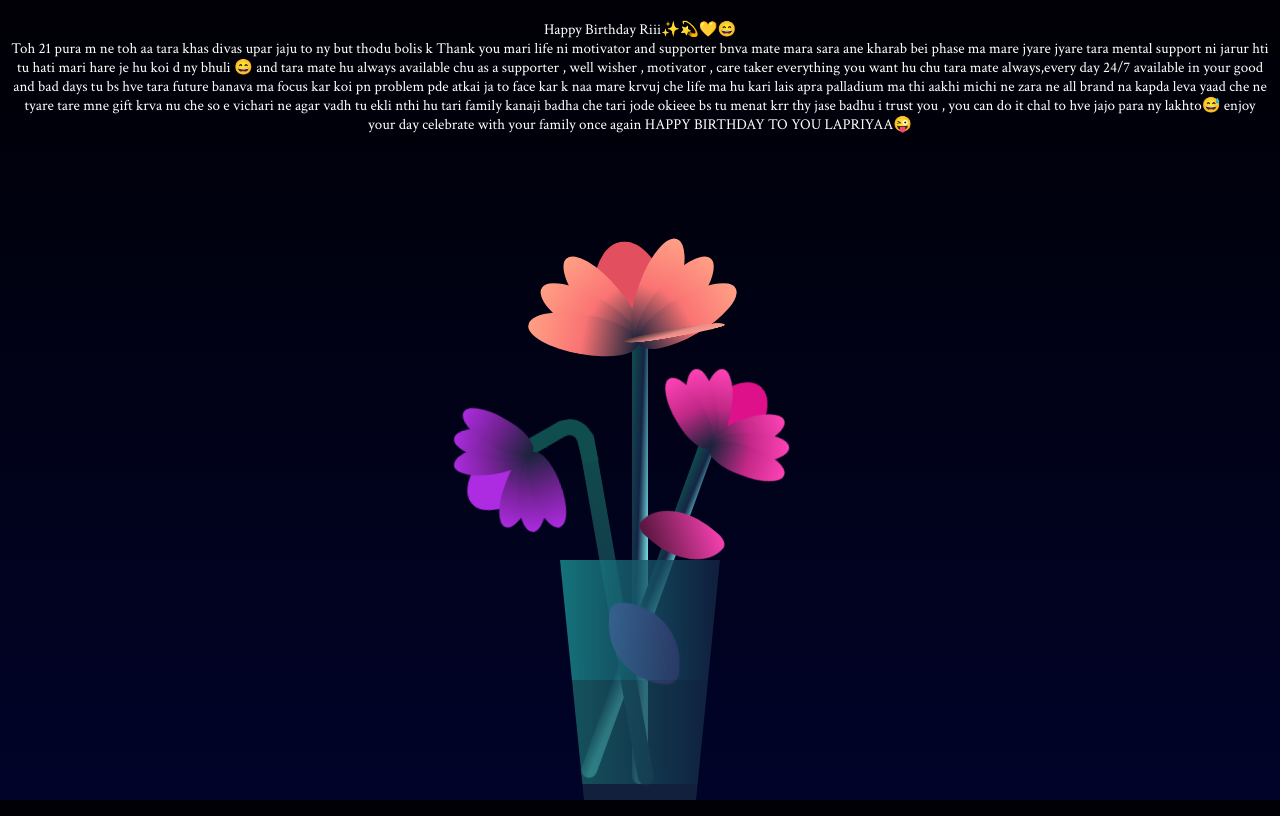
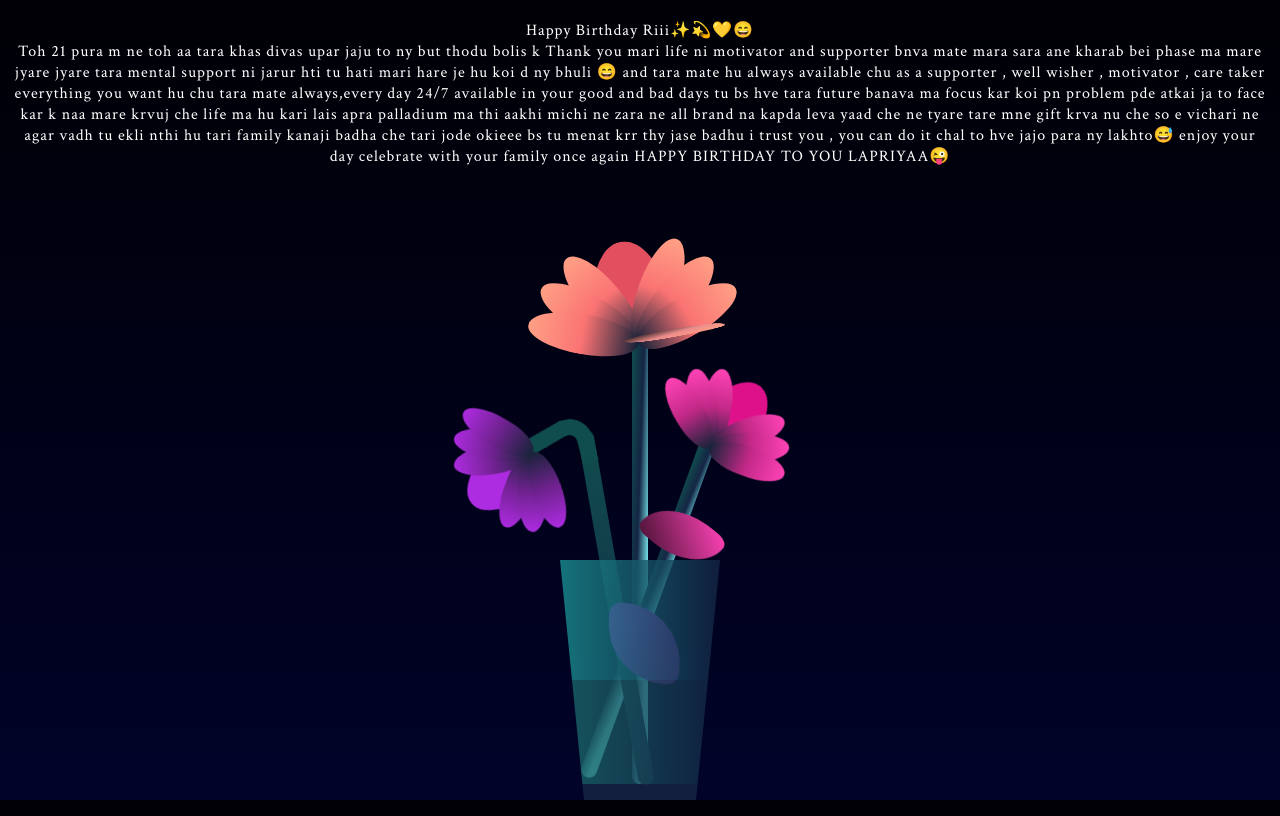
Before and after one commit to kashyap2325/B-Day-R, a plain HTML site: page flower.html in a window 1280 px wide. Drawn offline with Linux system fonts and the light colour scheme.

Commit message:
change font

```diff
--- a/flower.css
+++ b/flower.css
@@ -32,7 +32,7 @@ body {
     position: absolute;
     color: white;
     top: 0;
-    font-size: 15px;
+    letter-spacing: 1px;
     text-align: center;
     padding: 20px 10px;
     z-index: 100;
```
